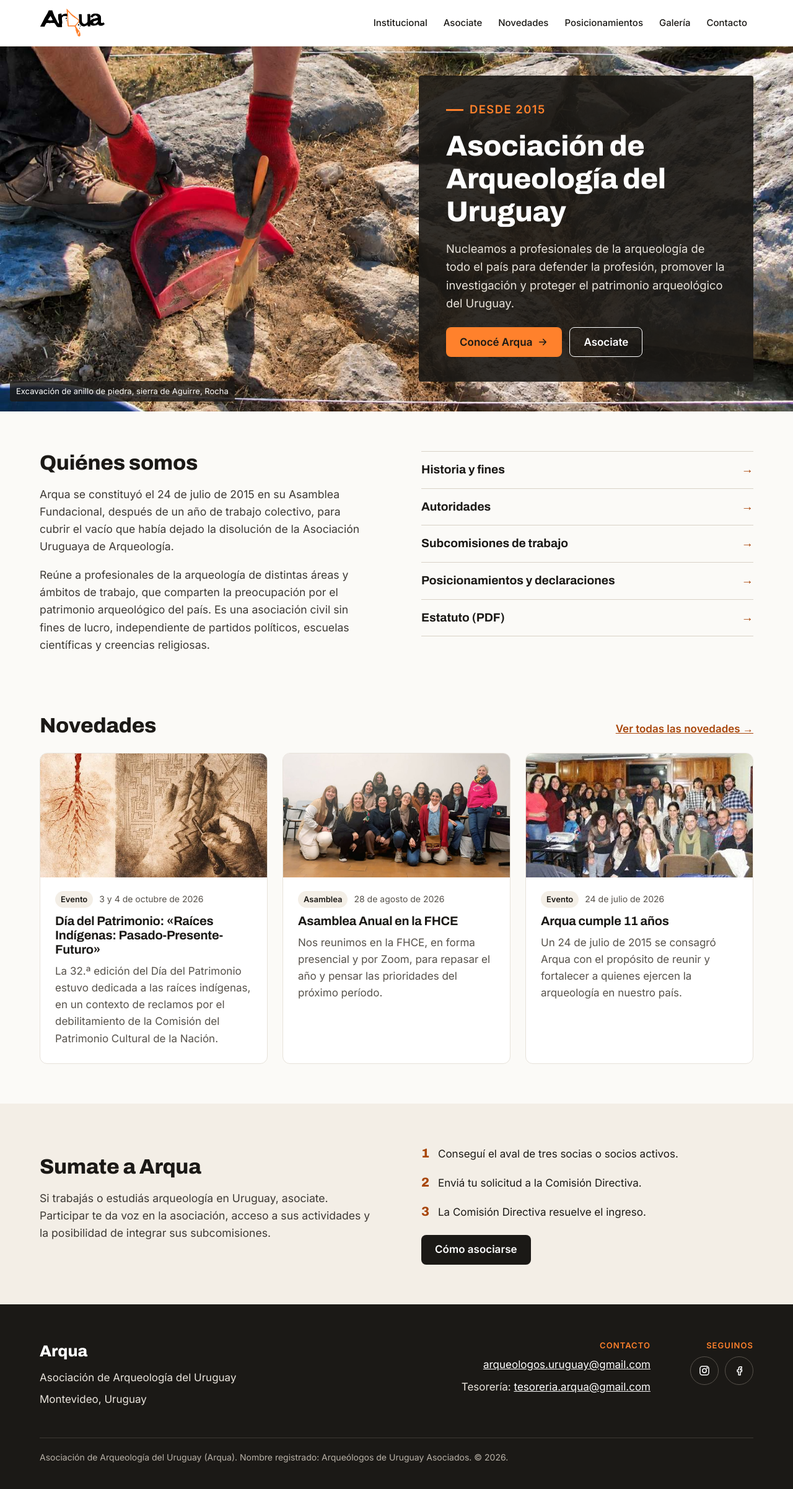
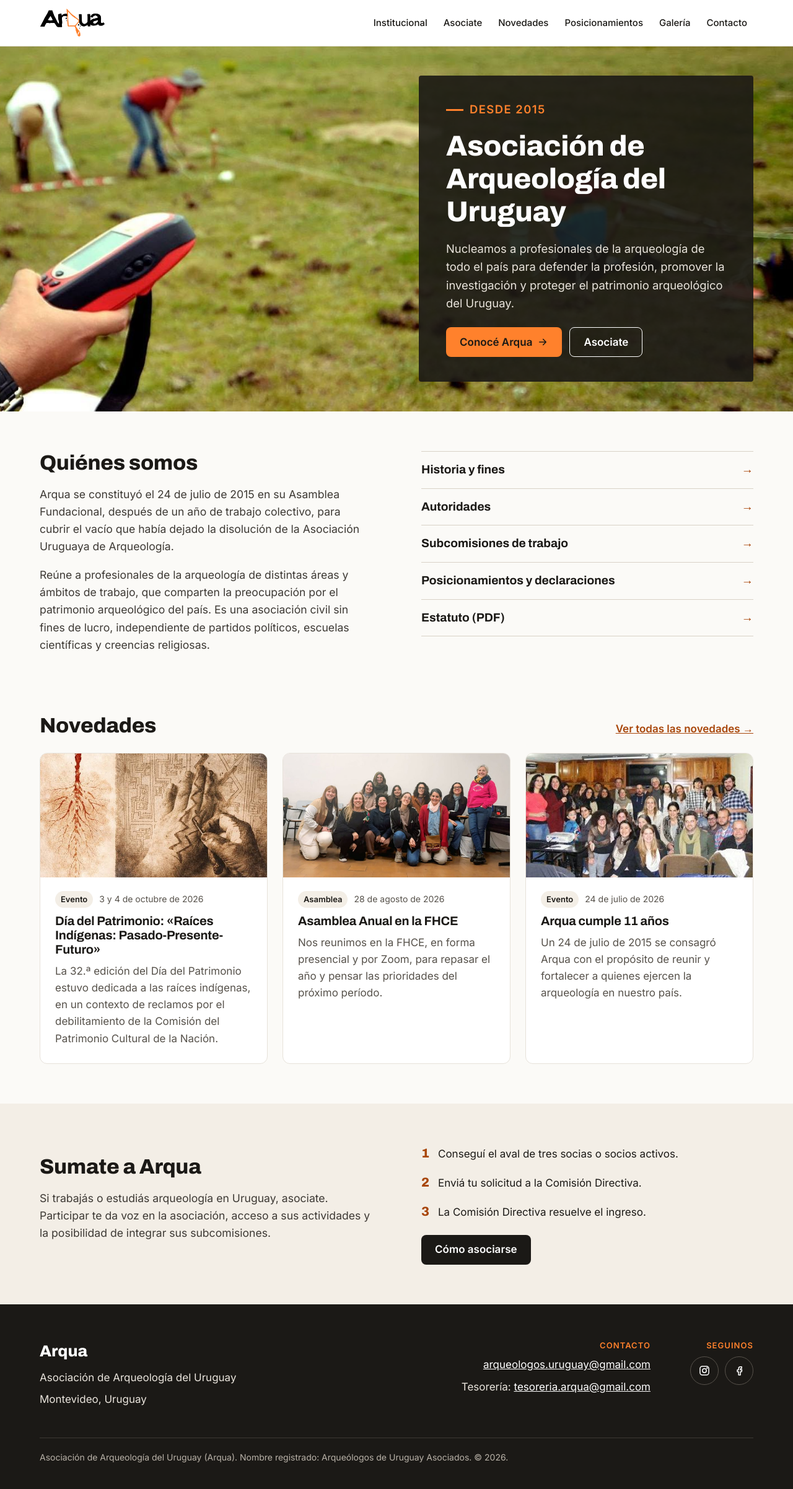
Before and after one commit to arqueologosuruguay/arqua-web, a Jekyll site: the page built from index.html, in a window 1280 px wide. Shown: the whole page at 62% size. Built offline with Jekyll 4.4.1, drawn with Linux system fonts in a browser that asks for light colours.

Commit message:
Portada en carrusel lento con cuatro fotos de trabajo de campo
Relevamiento con GPS, estación total, excavación del anillo de piedra
(sierra de Aguirre) y conos de piedra (cerro Travieso). Cada foto queda
40 segundos y se desliza al costado; sin movimiento si se pidió reducir
animaciones.

Co-Authored-By: Claude Opus 5.5 <noreply@anthropic.com>
Claude-Session: https://claude.ai/code/session_011VaqS26KJSbTfVpcB47uB6

```diff
--- a/assets/css/main.css
+++ b/assets/css/main.css
@@ -64,8 +64,10 @@ h3 { font-weight: 700; font-size: 1.25rem; margin: 0; }
 
 /* Portada: foto horizontal a todo el ancho con el texto en un recuadro */
 .portada { position: relative; background: var(--negro); color: var(--blanco); }
-.portada__foto { margin: 0; position: relative; height: clamp(480px, 46vw, 680px); }
-.portada__foto img { width: 100%; height: 100%; object-fit: cover; object-position: 50% 50%; display: block; }
+.portada__foto { margin: 0; position: relative; height: clamp(480px, 46vw, 680px); overflow: hidden; }
+.portada__cinta { display: flex; height: 100%; transition: transform 1.6s ease-in-out; }
+.portada__diapo { flex: 0 0 100%; margin: 0; position: relative; height: 100%; }
+.portada__foto img { width: 100%; height: 100%; object-fit: cover; object-position: var(--pos, 50% 50%); display: block; }
 .portada__foto figcaption { position: absolute; left: 16px; bottom: 16px; background: rgba(27,25,22,0.82); color: var(--blanco); font-size: 13px; padding: 6px 10px; border-radius: 4px; }
 .portada__caja { position: absolute; inset: 0; display: flex; justify-content: flex-end; align-items: center; pointer-events: none; }
 .portada__texto { pointer-events: auto; max-width: 540px; background: rgba(27,25,22,0.9); padding: 40px 44px; border-radius: 4px; display: flex; flex-direction: column; gap: 18px; }
@@ -74,7 +76,7 @@ h3 { font-weight: 700; font-size: 1.25rem; margin: 0; }
 .portada__botones { display: flex; flex-wrap: wrap; gap: 12px; padding-top: 6px; }
 @media (max-width: 860px) {
   .portada__foto { height: 300px; }
-  .portada__foto img { object-position: 30% 50%; }
+  .portada__foto img { object-position: var(--pos-movil, 30% 50%); }
   .portada__caja { position: static; padding: 0; }
   .portada__texto { max-width: none; border-radius: 0; padding: 40px 24px 48px; background: var(--negro); }
 }
--- a/index.html
+++ b/index.html
@@ -3,10 +3,24 @@ layout: base
 title: Inicio
 ---
 <section class="portada">
-  <figure class="portada__foto">
-    <img src="{{ '/assets/img/portada-trabajo-campo.jpg' | relative_url }}" alt="Manos con guantes rojos limpian con pincel y pala un anillo de piedra en la sierra de Aguirre, Rocha">
-    <figcaption>Excavación de anillo de piedra, sierra de Aguirre, Rocha</figcaption>
-  </figure>
+  <div class="portada__foto" aria-roledescription="carrusel" aria-label="Fotos de trabajo arqueológico">
+    <div class="portada__cinta">
+      <figure class="portada__diapo" style="--pos: 50% 50%; --pos-movil: 25% 50%">
+        <img src="{{ '/assets/img/portada-relevamiento-gps.jpg' | relative_url }}" alt="Mano con un GPS de mano en primer plano; al fondo, dos personas trabajan en una excavación en un campo">
+      </figure>
+      <figure class="portada__diapo" style="--pos: 50% 50%; --pos-movil: 15% 50%" aria-hidden="true">
+        <img src="{{ '/assets/img/portada-estacion-total.jpg' | relative_url }}" alt="Persona junto a una estación total sobre trípode, frente a un paisaje de sierras">
+      </figure>
+      <figure class="portada__diapo" style="--pos: 50% 40%; --pos-movil: 30% 50%" aria-hidden="true">
+        <img src="{{ '/assets/img/portada-excavacion-anillo.jpg' | relative_url }}" alt="Manos con guantes rojos limpian con pincel y pala un anillo de piedra en la sierra de Aguirre, Rocha">
+        <figcaption>Excavación de anillo de piedra, sierra de Aguirre, Rocha</figcaption>
+      </figure>
+      <figure class="portada__diapo" style="--pos: 50% 30%; --pos-movil: 45% 50%" aria-hidden="true">
+        <img src="{{ '/assets/img/portada-conos-travieso.jpg' | relative_url }}" alt="Conos de piedra en lo alto del cerro Travieso, Tacuarembó; una persona con campera amarilla toma puntos con un GPS junto a un alambrado">
+        <figcaption>Conos de piedra, cerro Travieso, Tacuarembó</figcaption>
+      </figure>
+    </div>
+  </div>
   <div class="contenedor portada__caja">
     <div class="portada__texto">
       <p class="antetitulo">Desde 2015</p>
```
Also changed, not shown: other parts of index.html (+15 -0 lines), assets/img/portada-conos-travieso.jpg (added), assets/img/portada-estacion-total.jpg (added), assets/img/portada-excavacion-anillo.jpg (added), assets/img/portada-relevamiento-gps.jpg (added), assets/img/portada-trabajo-campo.jpg (deleted).
